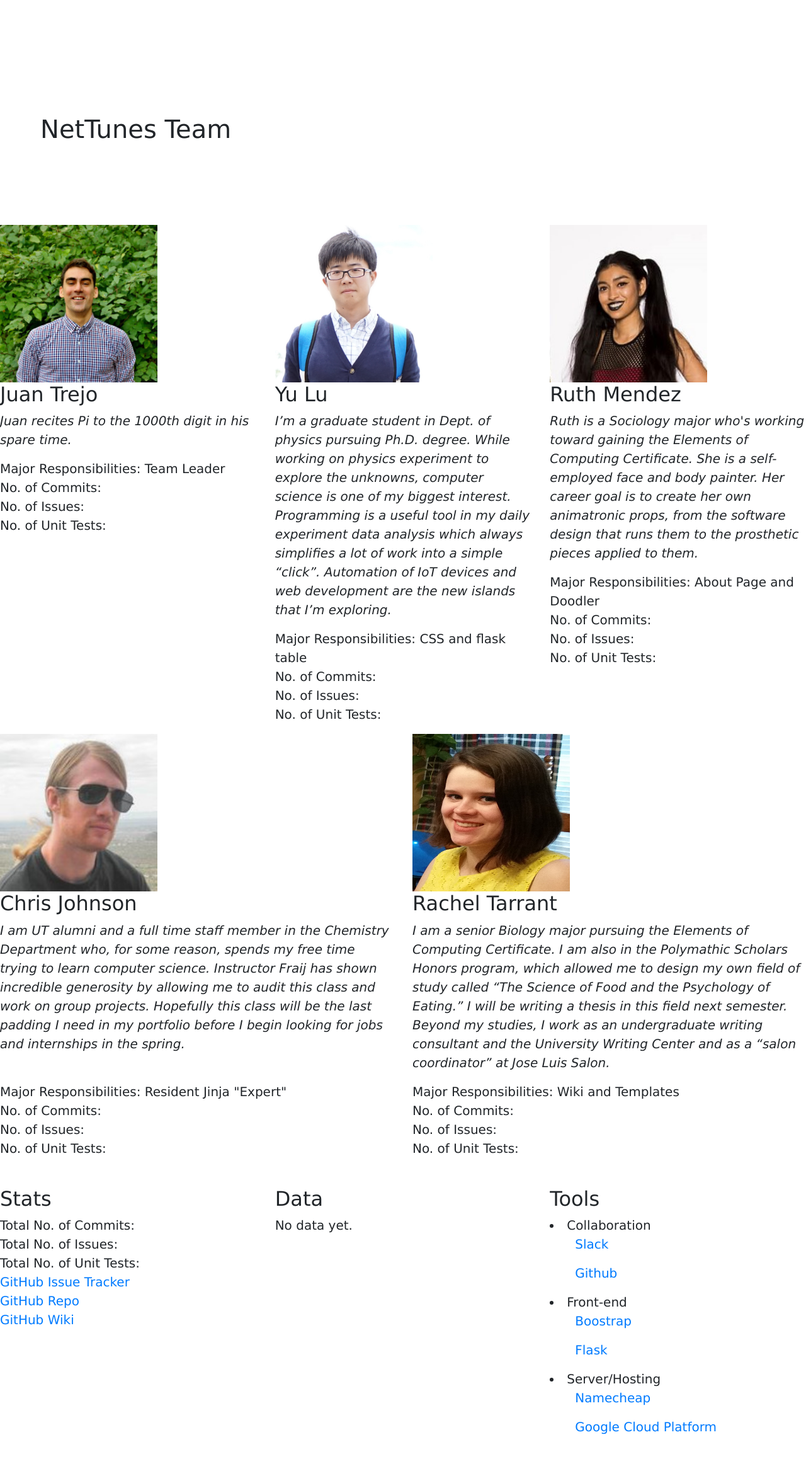
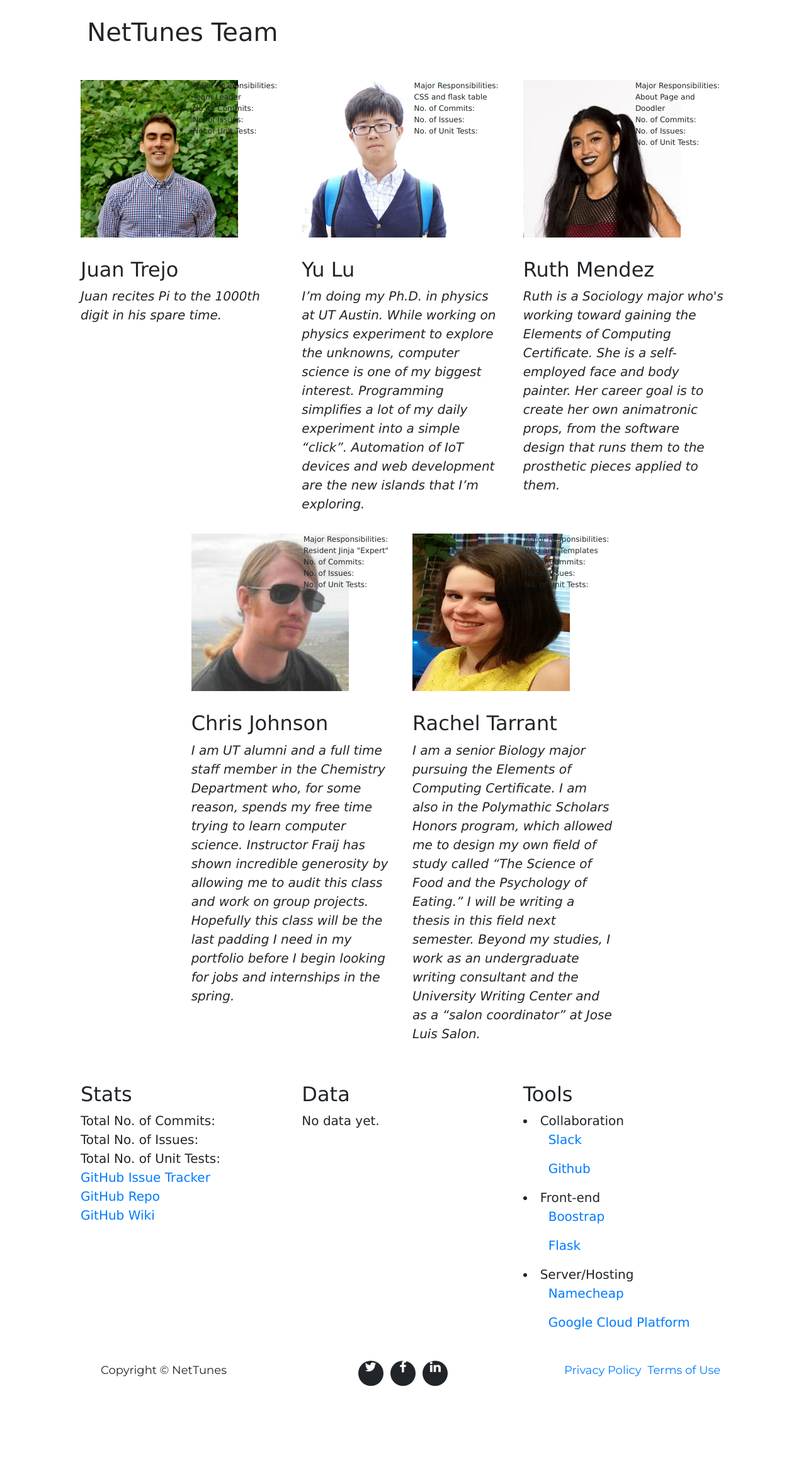
Before and after one commit to jtrejo13/cs329e-idb, a Flask app: page /about in a window 1280 px wide. Shown: the part 75-2391 px from the top of the page at 63% size. Run offline with Flask 2, Linux system fonts and the light colour scheme; some libraries are stand-ins or nearby versions; some web fonts are replaced.

Commit message:
modified about page CSS and html

```diff
--- a/app/static/CSS/about.css
+++ b/app/static/CSS/about.css
@@ -1,13 +1,25 @@
 
 .content{
-    width: 100vw;
+    width: 80vw;
     height: auto;
-    margin: 20% 0;
-
+    margin: 5% 10% 0%;
 }
 
 .content h1{
     display: block;
     width: 100%;
-    margin: 5% 5% 10%;
+    margin: 10% 1% 5%;
 }
+
+.member-area{
+    margin: 10% 0;
+    width: 25vw;
+}
+
+.stats{
+    position:absolute;
+    font-size: 0.6em;
+    top: 0;
+    left: 50%;
+    margin: 0 5%;
+}
--- a/app/templates/about.html
+++ b/app/templates/about.html
@@ -26,7 +26,7 @@
             <div class = "member-area">
                 <h2>Juan Trejo</h2>
                 <em><p id = "bio">Juan recites Pi to the 1000th digit in his spare time.</p> </em>
-                <p id = "member stats">
+                <p  class="stats">
                     Major Responsibilities: Team Leader<br>
                     No. of Commits: <br>
                     No. of Issues: <br>
@@ -41,8 +41,8 @@
             </div>
             <div class = "member-area">
                 <h2>Yu Lu</h2>
-                <em><p id = "bio">I’m a graduate student in Dept. of physics pursuing Ph.D. degree. While working on physics experiment to explore the unknowns, computer science is one of my biggest interest. Programming is a useful tool in my daily experiment data analysis which always simplifies a lot of work into a simple “click”. Automation of IoT devices and web development are the new islands that I’m exploring. </p></em>
-                <p id = "member stats">Major Responsibilities: CSS and flask table <br>
+                <em><p id = "bio">I’m doing my Ph.D. in physics at UT Austin. While working on physics experiment to explore the unknowns, computer science is one of my biggest interest. Programming simplifies a lot of my daily experiment into a simple “click”. Automation of IoT devices and web development are the new islands that I’m exploring. </p></em>
+                <p  class="stats">Major Responsibilities: CSS and flask table <br>
                     No. of Commits:<br>
                     No. of Issues: <br>
                     No. of Unit Tests:<br>
@@ -55,7 +55,7 @@
             <div class = "member-area">
                 <h2>Ruth Mendez</h2>
                 <em><p>Ruth is a Sociology major who's working toward gaining the Elements of Computing Certificate. She is a self-employed face and body painter. Her career goal is to create her own animatronic props, from the software design that runs them to the prosthetic pieces applied to them.  </p></em>
-                <p id = "member stats">
+                <p  class="stats">
                     Major Responsibilities: About Page and Doodler<br>
                     No. of Commits: <br>
                     No. of Issues: <br>
@@ -67,12 +67,14 @@
 
     <!-- Second row of profiles -->
     <div class="row">
-        <div class="col-sm-6">
+      <div class="col-sm-2">
+      </div>
+        <div class="col-sm-4">
             <div><img src = "../static/img/Chris.jpg" alt="Chris's Headshot" height = "250" width = "250"></div>
             <div class = "member-area">
                 <h2>Chris Johnson</h2>
                 <em><p>I am UT alumni and a full time staff member in the Chemistry Department who, for some reason, spends my free time trying to learn computer science.  Instructor Fraij has shown incredible generosity by allowing me to audit this class and work on group projects.  Hopefully this class will be the last padding I need in my portfolio before I begin looking for jobs and internships in the spring.</p></em><br>
-                <p id = "member stats">
+                <p  class="stats">
                     Major Responsibilities: Resident Jinja "Expert"<br>
                     No. of Commits: <br>
                     No. of Issues: <br>
@@ -81,12 +83,12 @@
             </div>
         </div>
 
-        <div class="col-sm-6">
+        <div class="col-sm-4">
             <div><img src = "../static/img/Rachel.jpg" alt="Rachel's Headshot" height = "250" width = "250"></div>
             <div class = "member-area">
                 <h2>Rachel Tarrant</h2>
                 <em><p>I am a senior Biology major pursuing the Elements of Computing Certificate. I am also in the Polymathic Scholars Honors program, which allowed me to design my own field of study called “The Science of Food and the Psychology of Eating.” I will be writing a thesis in this field next semester. Beyond my studies, I work as an undergraduate writing consultant and the University Writing Center and as a “salon coordinator” at Jose Luis Salon.</p></em>
-                <p id = "member stats">
+                <p  class="stats">
                     Major Responsibilities: Wiki and Templates <br>
                     No. of Commits: <br>
                     No. of Issues: <br>
@@ -95,6 +97,8 @@
             </div>
 
         </div>
+	<div class="col-sm-2">
+      </div>
     </div>
 
     <!-- Random data row -->
```
